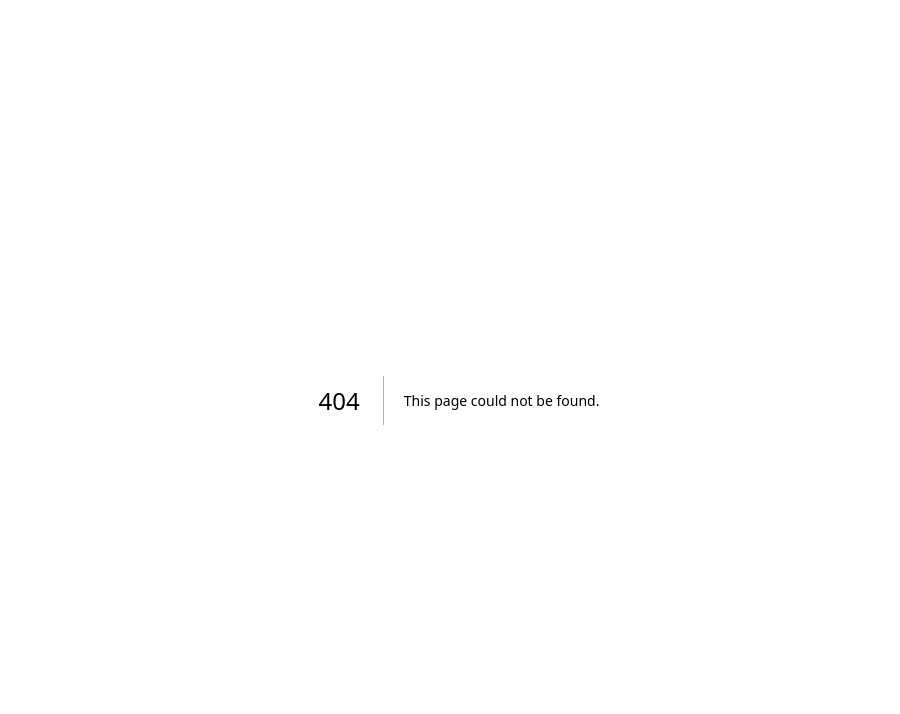
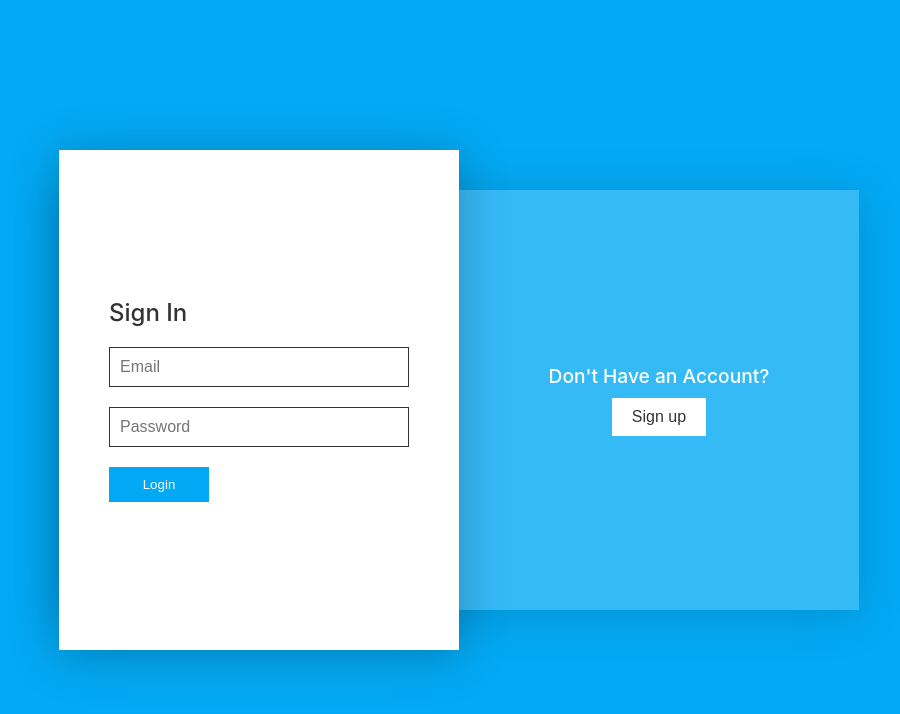
Before and after one commit to Oniel1721/mctekk, a Next.js app: page /login in a window 1280 px wide. Before the commit this address had no page. Shown: the top 714 px of the page, without its empty margins (181-1081 px from the left). Built offline with nearby package versions, Linux system fonts and the light colour scheme.

Commit message:
login page styled

```diff
--- a/components/Input.tsx
+++ b/components/Input.tsx
@@ -7,8 +7,15 @@ interface Props {
 }
 
 export const Input = (props: Props)=>{
-    return <article>
-        <label htmlFor={props.name}>{props.children}</label>
-        <input min={props.minLength ?? 0} required={props.required ?? true} type={props.type || 'text'} name={props.name} />
-    </article>
+    return (
+        <input
+            className="form-input"
+            placeholder={props.children}
+            min={props.minLength ?? 0}
+            required={props.required ?? true}
+            type={props.type || 'text'}
+            name={props.name}
+        />
+    )
+
 }
--- a/components/SigninForm.tsx
+++ b/components/SigninForm.tsx
@@ -5,15 +5,15 @@ import { Input, HelperText } from './'
 export const SigninForm = ()=>{
     const { onSubmit, error } = useSubmit<ApiSession>('auth')
 
-    return <form onSubmit={onSubmit} >
-        <h2>SignIp</h2>
-        <section>
+    return <section className='form-section signin-form'>
+        <form className='form' onSubmit={onSubmit} >
+            <h3 className='form-title'>Sign In</h3>
             <Input type='email' name='email'>Email</Input>
             <Input minLength={8} type='password' name='password'>Password</Input>
-        </section>
-        <HelperText text={error} />
-        <button type='submit'>
-            Signin
-        </button>
-    </form>
+            <HelperText text={error} />
+            <button className='form-btn' type='submit'>
+                Login
+            </button>
+        </form>
+    </section>
 }
--- a/components/SignupForm.tsx
+++ b/components/SignupForm.tsx
@@ -5,19 +5,20 @@ import { Input, HelperText } from './'
 export const SignupForm = ()=>{
     const { onSubmit, error } = useSubmit<SingupResponse>('users')
 
-    return <form onSubmit={onSubmit} >
-        <h2>SignUp</h2>
-        <section>
+    return <section className='form-section signup-form'>
+        <form className='form' onSubmit={onSubmit} >
+            <h3 className='form-title'>Sign Up</h3>
             <Input name='firstname'>First name</Input>
             <Input name='lastname'>Last name</Input>
             <Input type='email' name='email'>Email</Input>
             <Input minLength={8} type='password' name='password'>Password</Input>
             <Input minLength={8} type='password' name='verify_password'>Confirm password</Input>
             <Input name='default_company'>Company</Input>
-        </section>
-        <HelperText text={error} />
-        <button type='submit'>
-            Singup
-        </button>
-    </form>
+
+            <HelperText text={error} />
+            <button className='form-btn' type='submit'>
+                Register
+            </button>
+        </form>
+    </section>
 }
--- a/pages/_app.tsx
+++ b/pages/_app.tsx
@@ -1,4 +1,7 @@
 import '../styles/globals.css'
+import '../styles/login.css'
+import '../styles/form.css'
+
 import type { AppProps } from 'next/app'
 
 export default function App({ Component, pageProps }: AppProps) {
--- /dev/null
+++ b/pages/login.tsx
@@ -0,0 +1,37 @@
+import { useState } from 'react'
+import { SigninForm, SignupForm } from '../components'
+
+export default function LoginPage () {
+    const [isFormActive, setIsFormActive] = useState(false)
+
+    const handleSigninClick = ()=>{
+        setIsFormActive(false)
+    }
+
+    const handleSignupClick = ()=>{
+        setIsFormActive(true)
+    }
+
+    return (
+        <main className={`login-main ${isFormActive?'active':''}`}>
+            <section className='login-container'>
+                <aside className='login-blueBg'>
+                    <article className='login-box login-signin'>
+                        <h2 className='login-h2'>Already Have an Account?</h2>
+                        <button onClick={handleSigninClick} className='login-btn' >Sign in</button>
+                    </article>
+                    <article className='login-box login-signup'>
+                        <h2 className='login-h2'>Don't Have an Account?</h2>
+                        <button onClick={handleSignupClick} className='login-btn'>Sign up</button>
+                    </article>
+                </aside>
+                <section
+                 className={`login-formBx ${isFormActive?'active':''}`}
+                >
+                    <SigninForm />
+                    <SignupForm />
+                </section>
+            </section>
+        </main>
+    )
+}
--- /dev/null
+++ b/styles/form.css
@@ -0,0 +1,43 @@
+.form-section {
+    position: absolute;
+    left: 0;
+    width: 100%;
+    padding: 50px;
+    transition: 0.5s;
+    height: 100%;
+}
+
+.form {
+    width: 100%;
+    display: flex;
+    flex-direction: column;
+    justify-content: center;
+    height: 100%;
+}
+
+.form-title {
+    font-size: 1.5em;
+    color: #333;
+    margin-bottom: 20px;
+    font-weight: 500;
+}
+
+.form-input {
+    width: 100%;
+    margin-bottom: 20px;
+    padding: 10px;
+    outline: none;
+    font-size: 16px;
+    border: 1px solid #333;
+    background-color: #fff;
+    color: #333;
+}
+
+.form-btn {
+    background-color: #03a9f4;
+    border: none;
+    color: #fff;
+    max-width: 100px;
+    cursor: pointer;
+    padding: 10px;
+}
--- a/styles/globals.css
+++ b/styles/globals.css
@@ -11,8 +11,11 @@ a {
   text-decoration: none;
 }
 
-* {
+*, *::after, *::before
+{
   box-sizing: border-box;
+  margin: 0;
+  padding: 0;
 }
 
 @media (prefers-color-scheme: dark) {
--- /dev/null
+++ b/styles/login.css
@@ -0,0 +1,138 @@
+.login-main {
+    display: flex;
+    justify-content: center;
+    align-items: center;
+    min-height: 100vh;
+    background-color: #03a9f4;
+    transition: 0.5s;
+}
+
+.login-main.active {
+    background-color: #f43648;
+}
+
+.login-container {
+    position: relative;
+    width: 800px;
+    height: 500px;
+    margin: 20px;
+}
+
+.login-blueBg {
+    position: absolute;
+    top: 40px;
+    width: 100%;
+    height: 420px;
+    display: flex;
+    justify-content: center;
+    align-items: center;
+    background-color: rgba(255, 255, 255, 0.2);
+    box-shadow: 0 5px 45px rgba(0, 0, 0, 0.15);
+}
+
+.login-box {
+    position: relative;
+    width: 50%;
+    height: 100%;
+    display: flex;
+    justify-content: center;
+    align-items: center;
+    flex-direction: column;
+}
+
+.login-h2 {
+    color: #fff;
+    font-size: 1.2em;
+    font-weight: 500;
+    margin-bottom: 10px;
+}
+
+.login-btn {
+    cursor: pointer;
+    padding: 10px 20px;
+    background-color: #fff;
+    color: #333;
+    font-size: 16px;
+    font-weight: 500;
+    border: none;
+}
+
+.login-formBx {
+    position: absolute;
+    top: 0;
+    left: 0;
+    width: 50%;
+    height: 100%;
+    background-color: #fff;
+    z-index: 100;
+    justify-content: center;
+    align-items: center;
+    box-shadow: 0 5px 45px rgba(0, 0, 0, 0.25);
+    transition: 0.5s ease-in-out;
+    overflow: hidden;
+}
+
+.login-formBx.active{
+    left: 50%;
+}
+
+.login-formBx .signin-form{
+    transition-delay: 0.25s;
+}
+
+.login-formBx.active .signin-form{
+    left: -100%;
+    transition-delay: 0s;
+}
+
+.login-formBx .signup-form{
+    left: 100%;
+    transition-delay: 0;
+}
+
+.login-formBx.active .signup-form{
+    left: 0;
+    transition-delay: 0.25s;
+}
+
+.login-formBx.active .signup-form .form-btn{
+    background-color: #f43648;
+}
+
+@media (max-width: 991px) {
+    .login-container{
+        max-width: 400px;
+        height: 650px;
+        display: flex;
+        justify-content: center;
+        align-items: center;
+    }
+
+    .login-blueBg{
+        top: 0;
+        height: 100%;
+    }
+
+    .login-formBx{
+        width: 100%;
+        height: 500px;
+        top: 0;
+        box-shadow: none;
+    }
+
+    .login-box {
+       position: absolute;
+       width: 100%;
+       height: 150px;
+       bottom: 0;
+    }
+
+    .login-signin {
+        top: 0;
+    }
+
+    .login-formBx.active{
+        left: 0;
+        top: 150px;
+    }
+}
--- a/types/index.ts
+++ b/types/index.ts
@@ -12,13 +12,7 @@ export type User = {
     default_company: number
 }
 
-export type Session = User & ApiSession
-
 export type SingupResponse = {
     user: User,
     session: ApiSession
 }
-
-export type ApiError = {
-    [key: string]: string[]
-}
```
Also changed, not shown: pages/signin.tsx (deleted, +0 -8 lines), pages/signup.tsx (deleted, +0 -8 lines).
